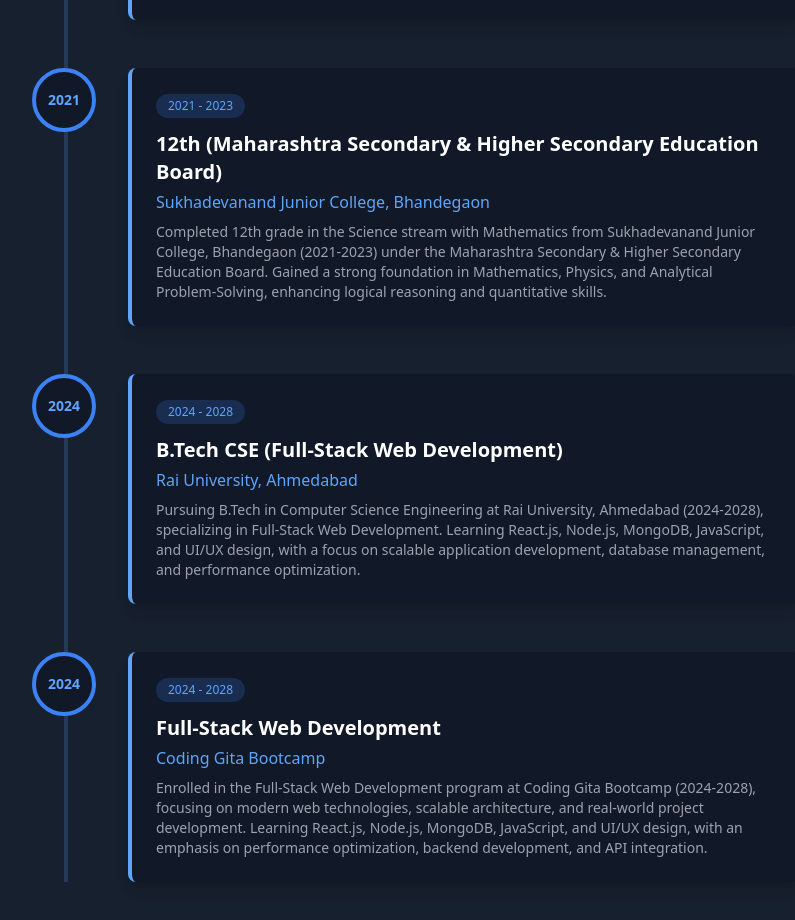
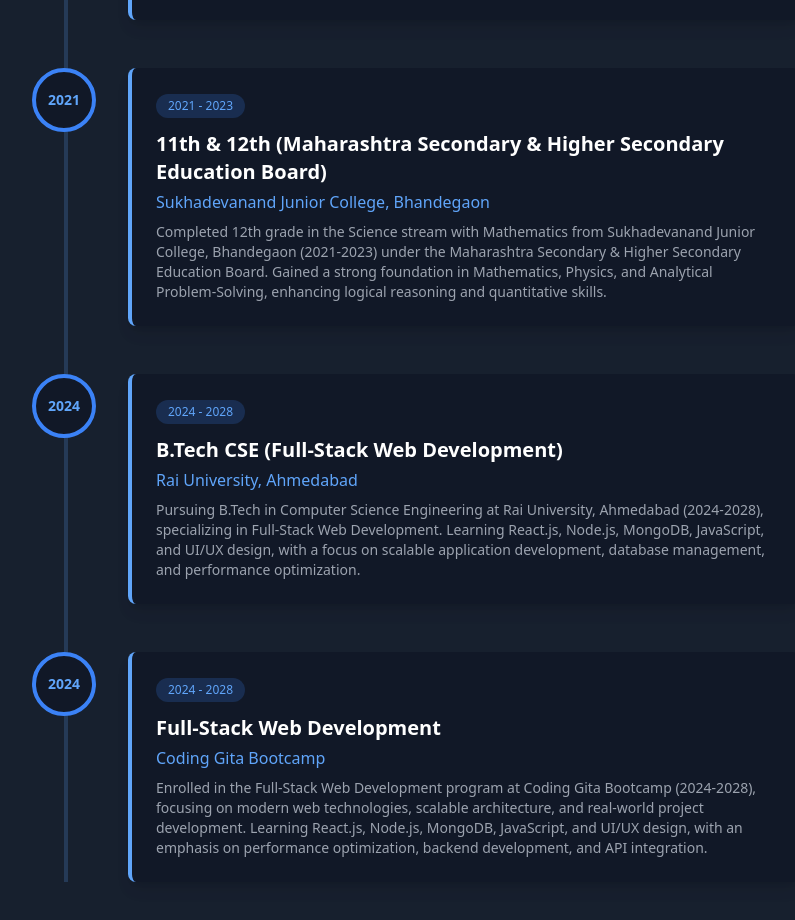
Before and after one commit to NAGESHJAGTAP/full_stack_web_development_personal_Portfollio, a React (Vite) app in the folder portfollio/: page / in a window 1280 px wide. Shown: the part 1220-2140 px from the top of the page, without its empty margins (224-1019 px from the left). Built offline with nearby package versions, Linux system fonts and the light colour scheme.

Commit message:
add the resume link

```diff
--- a/portfollio/src/Component/Portfollio.jsx
+++ b/portfollio/src/Component/Portfollio.jsx
@@ -211,7 +211,7 @@
                 <div className="absolute left-6 sm:left-8 top-0 h-full w-1 bg-blue-400 bg-opacity-20"></div>
                 {[
                   { year: "2020 - 2021", degree: "10th (Maharashtra Secondary & Higher Secondary Education Board)", institution: "Sukhadevanand School & High School Bhandegaon", description: "Completed 10th grade with a strong foundation in Science and Mathematics from Sukhadevanand School & High School Bhandegaon (2020-2021). Developed analytical and problem-solving skills, with a keen interest in logical reasoning and quantitative analysis." },
-                  { year: "2021 - 2023", degree: "12th (Maharashtra Secondary & Higher Secondary Education Board)", institution: "Sukhadevanand Junior College, Bhandegaon", description: "Completed 12th grade in the Science stream with Mathematics from Sukhadevanand Junior College, Bhandegaon (2021-2023) under the Maharashtra Secondary & Higher Secondary Education Board. Gained a strong foundation in Mathematics, Physics, and Analytical Problem-Solving, enhancing logical reasoning and quantitative skills." },
+                  { year: "2021 - 2023", degree: "11th & 12th (Maharashtra Secondary & Higher Secondary Education Board)", institution: "Sukhadevanand Junior College, Bhandegaon", description: "Completed 12th grade in the Science stream with Mathematics from Sukhadevanand Junior College, Bhandegaon (2021-2023) under the Maharashtra Secondary & Higher Secondary Education Board. Gained a strong foundation in Mathematics, Physics, and Analytical Problem-Solving, enhancing logical reasoning and quantitative skills." },
                   { year: "2024 - 2028", degree: "B.Tech CSE (Full-Stack Web Development)", institution: "Rai University, Ahmedabad", description: "Pursuing B.Tech in Computer Science Engineering at Rai University, Ahmedabad (2024-2028), specializing in Full-Stack Web Development. Learning React.js, Node.js, MongoDB, JavaScript, and UI/UX design, with a focus on scalable application development, database management, and performance optimization." },
                   { year: "2024 - 2028", degree: "Full-Stack Web Development", institution: "Coding Gita Bootcamp", description: "Enrolled in the Full-Stack Web Development program at Coding Gita Bootcamp (2024-2028), focusing on modern web technologies, scalable architecture, and real-world project development. Learning React.js, Node.js, MongoDB, JavaScript, and UI/UX design, with an emphasis on performance optimization, backend development, and API integration." },
                 ].map((edu, index) => (
@@ -363,7 +363,7 @@
                 </div>
                 <div className="flex flex-col sm:flex-row gap-4 justify-center lg:justify-start">
                   <a href="#contact" className="px-4 py-2 sm:px-6 sm:py-3 bg-blue-600 hover:bg-blue-700 text-white font-medium rounded-md transition-all duration-300">Let's Talk</a>
-                  <a href="https://raw.githubusercontent.com/NAGESHJAGTAP/full_stack_web_development_personal_Portfollio/main/src/assets/Nagesh_Jagtap_Resume.pdf" download className="px-4 py-2 sm:px-6 sm:py-3 border border-blue-600 text-blue-400 hover:bg-blue-700 hover:text-white font-medium rounded-md transition-all duration-300">Download Resume</a>
+                  <a href="https://drive.google.com/file/d/1c0_McLWY7pLdICTWPDH3_k8TgfexdyF_/view" download className="px-4 py-2 sm:px-6 sm:py-3 border border-blue-600 text-blue-400 hover:bg-blue-700 hover:text-white font-medium rounded-md transition-all duration-300">Download Resume</a>
                 </div>
               </div>
             </div>
```
